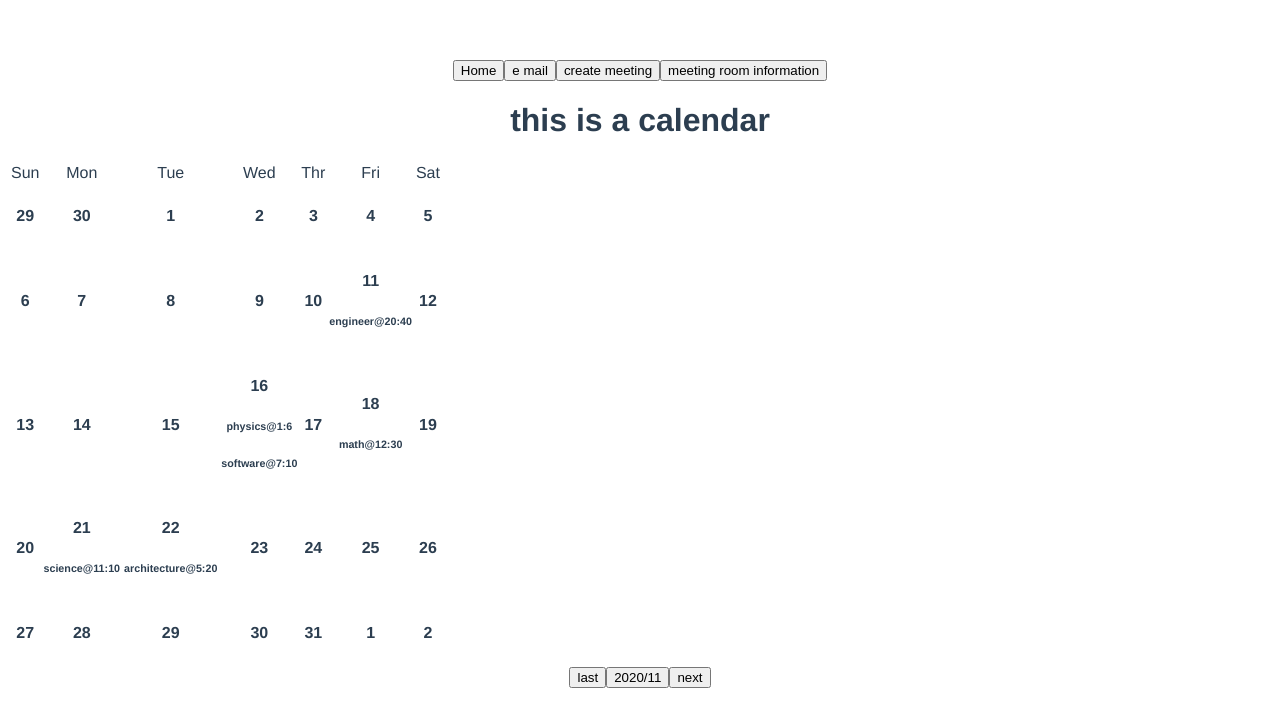
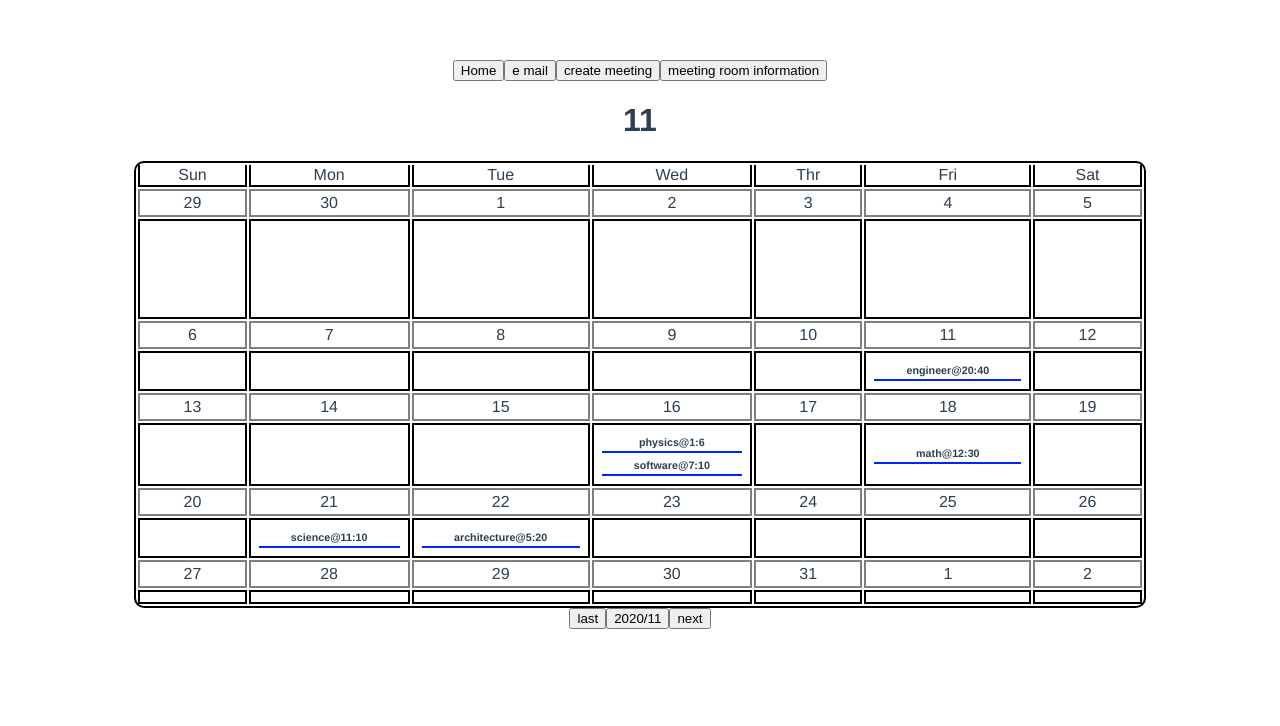
Before and after one commit to horacio195511/Virtual-Meeting-Room-Management, a Vue app: page / in a window 1280 px wide. Both pictures are taken after a click on the button "Home". Shown: the top 726 px of the page. Built offline with nearby package versions, Linux system fonts and the light colour scheme.

Commit message:
finish most functionality
cancel meeting and disinvite remain

```diff
--- a/src/components/Calendar.vue
+++ b/src/components/Calendar.vue
@@ -1,36 +1,113 @@
 <template>
     <div>
-        <h1>this is a calendar</h1>
-        <table>
+        <h1>{{ currentMonth }}</h1>
+        <table class='calendar'>
             <tr>
-                <td>Sun</td><td>Mon</td><td>Tue</td><td>Wed</td><td>Thr</td><td>Fri</td><td>Sat</td>
+                <td class="dateRow">Sun</td>
+                <td class="dateRow">Mon</td>
+                <td class="dateRow">Tue</td>
+                <td class="dateRow">Wed</td>
+                <td class="dateRow">Thr</td>
+                <td class="dateRow">Fri</td>
+                <td class="dateRow">Sat</td>
             </tr>
-            <tr><DateInfo v-for="date in cal[0]" :date='date.number' :key="date.id"
-            :meetings="meetings[date.number]" :full-meeting-info="fullMeetingInfo">
+            <tr>
+            <DateInfo
+              v-for="date in cal[0]"
+              :date='date.number'
+              :key="date.id"
+              @full-meeting-info="below='FullMeetingInfo'">
+            </DateInfo>
+            </tr>
+            <tr class="meetingRow">
+            <DateInfo
+              v-for="date in cal[0]"
+              :key="date.id"
+              :meetings="meetings[date.number]"
+              @full-meeting-info="below='FullMeetingInfo'">
+            </DateInfo>
+            </tr>
+
+            <tr>
+            <DateInfo
+              v-for="date in cal[1]"
+              :date='date.number'
+              :key="date.id"
+              @full-meeting-info="below='FullMeetingInfo'">
+            </DateInfo>
+            </tr>
+            <tr>
+            <DateInfo
+              v-for="date in cal[1]"
+              :key="date.id"
+              :meetings="meetings[date.number]"
+              @full-meeting-info="below='FullMeetingInfo'">
             </DateInfo></tr>
-            <tr><DateInfo v-for="date in cal[1]" :date='date.number' :key="date.id"
-            :meetings="meetings[date.number]" :full-meeting-info="fullMeetingInfo">
+
+            <tr>
+            <DateInfo
+              v-for="date in cal[2]"
+              :date='date.number'
+              :key="date.id"
+              @full-meeting-info="below='FullMeetingInfo'">
+            </DateInfo>
+            </tr>
+            <tr>
+            <DateInfo
+              v-for="date in cal[2]"
+              :key="date.id"
+              :meetings="meetings[date.number]"
+              @full-meeting-info="below='FullMeetingInfo'">
             </DateInfo></tr>
-            <tr><DateInfo v-for="date in cal[2]" :date='date.number' :key="date.id"
-            :meetings="meetings[date.number]" :full-meeting-info="fullMeetingInfo">
+
+            <tr>
+            <DateInfo
+              v-for="date in cal[3]"
+              :date='date.number'
+              :key="date.id"
+              @full-meeting-info="below='FullMeetingInfo'">
+            </DateInfo>
+            </tr>
+            <tr>
+            <DateInfo
+              v-for="date in cal[3]"
+              :key="date.id"
+              :meetings="meetings[date.number]"
+              @full-meeting-info="below='FullMeetingInfo'">
             </DateInfo></tr>
-            <tr><DateInfo v-for="date in cal[3]" :date='date.number' :key="date.id"
-            :meetings="meetings[date.number]" :full-meeting-info="fullMeetingInfo">
-            </DateInfo></tr>
-            <tr><DateInfo v-for="date in cal[4]" :date='date.number' :key="date.id"
-            :meetings="meetings[date.number]" :full-meeting-info="fullMeetingInfo">
+
+            <tr>
+            <DateInfo
+              v-for="date in cal[4]"
+              :date='date.number'
+              :key="date.id"
+              @full-meeting-info="below='FullMeetingInfo'">
+            </DateInfo>
+            </tr>
+            <tr>
+            <DateInfo
+              v-for="date in cal[4]"
+              :key="date.id"
+              :meetings="meetings[date.number]"
+              @full-meeting-info="below='FullMeetingInfo'">
             </DateInfo></tr>
         </table>
         <button @click="decMonth">last</button>
         <button>{{ currentYear }}/{{ currentMonth }}</button>
         <button @click="incMonth">next</button>
-        <div v-if="meetingSelected">
-            <full-meeting-info></full-meeting-info>
-        </div>
+        <component
+          class="component"
+          :is="below"
+          @full-meeting-info = "below = 'FullMeetingInfo'"
+          @edit-meeting = "below = 'CreateMeeting'"
+          @create-reminder = "below = 'CreateReminder'"
+          :meeting = "fullMeetingData"></component>
     </div>
 </template>
 
 <script>
+import CreateMeeting from './CreateMeeting.vue';
+import CreateReminder from './CreateReminder.vue';
 import DateInfo from './DateInfo.vue';
 import FullMeetingInfo from './FullMeetingInfo.vue';
 
@@ -38,6 +115,8 @@ export default {
   name: 'Calendar',
   props: ['initialdate'],
   components: {
+    CreateMeeting,
+    CreateReminder,
     DateInfo,
     FullMeetingInfo,
   },
@@ -49,15 +128,24 @@ export default {
       cal: this.calGenerator(this.initialdate),
       // meeting request should be done here
       meetings: this.meetingRequest(),
-      meetingSelected: false,
       selectedMeeting: undefined,
+      below: '',
     };
   },
+  computed: {
+    fullMeetingData() {
+      // request from server
+      return {
+        topic: 'science',
+        host: 'Daniel Lin',
+        start: new Date(2020, 12, 20, 15, 30),
+        end: new Date(2020, 12, 20, 16, 0),
+        location: 'room31',
+        attendee: [{ id: 1, user: 'daniel' }, { id: 2, user: 'mark' }, { id: 3, user: 'sam' }],
+      };
+    },
+  },
   methods: {
-    fullMeetingInfo(meeting) {
-      this.meetingSelected = true;
-      this.selectedMeeting = meeting;
-    },
     meetingRequest() {
       // get meeting list of the specific month from server
       const rawMeetings = [
@@ -134,3 +222,30 @@ export default {
   },
 };
 </script>
+
+<style scoped>
+.calendar{
+  border: 2px solid rgb(0, 0, 0);
+  border-radius: 10px;
+  width: 80%;
+  height: 50%;
+  display: block;
+  margin-left: auto;
+  margin-right: auto;
+}
+.dateRow{
+  width: 5%;
+  overflow: hidden;
+  border-bottom: 2px solid black;
+  border-right: 2px solid black;
+  border-left: 2px solid black;
+}
+.meetingRow{
+  height: 100px;
+}
+.component{
+  display: block;
+  margin-left: auto;
+  margin-right: auto;
+}
+</style>
--- a/src/components/CreateReminder.vue
+++ b/src/components/CreateReminder.vue
@@ -1,33 +1,39 @@
 <template>
   <div>
-    <form>
+    <h2>Create Reminder</h2>
+    <form class="center">
         <table>
               <tr>
                   <td><label for="topic">主題</label></td>
-                  <td><input id="topic" type="text"></td>
+                  <td><input id="topic" type="text" v-model="topic"></td>
               </tr>
               <tr>
                   <td><label for="host">主持人</label></td>
-                  <td><input id="host" type="text"></td>
+                  <td><input id="host" type="text" v-model="host"></td>
               </tr>
               <tr>
                   <td><label for="start">開始</label></td>
-                  <td><input id="start" type="datetime-local"></td>
+                  <td><input id="start" type="datetime-local" v-model="start"></td>
               </tr>
               <tr>
                   <td><label for="end">結束</label></td>
-                  <td><input id="end" type="datetime-local"></td>
+                  <td><input id="end" type="datetime-local" v-model="end"></td>
               </tr>
               <tr>
-                  <td><label for="location">地點</label></td>
-                  <td><input id="location" type="text"></td>
+                  <td><label for="location">會議室</label></td>
+                  <td><input id="location" type="text" v-model="location"></td>
+              </tr>
+              <tr>
+                  <td><label for="attendee">參與人</label></td>
+                  <td><input id="attendee" type="text" v-model="attendee"></td>
               </tr>
               <tr>
                   <td><label for="remind">提醒</label></td>
                   <td><input id="remind" type="datetime-local"></td>
               </tr>
               <tr>
-                  <td><input type="button" value="提交"></td>
+                  <td></td>
+                  <td><button @click='create'>建立</button></td>
               </tr>
         </table>
     </form>
@@ -38,9 +44,66 @@
 export default {
   name: 'CreateReminder',
   props: ['meeting'],
+  methods: {
+    create() {
+      // sent request to API
+
+      // go back to info
+      this.$emit('full-meeting-info');
+    },
+  },
+  computed: {
+    topic() {
+      if (this.meeting !== undefined) {
+        return this.meeting.topic;
+      }
+      return '';
+    },
+    host() {
+      if (this.meeting !== undefined) {
+        return this.meeting.host;
+      }
+      return '';
+    },
+    start() {
+      if (this.meeting !== undefined) {
+        return this.meeting.start;
+      }
+      return '';
+    },
+    end() {
+      if (this.meeting !== undefined) {
+        return this.meeting.end;
+      }
+      return '';
+    },
+    location() {
+      if (this.meeting !== undefined) {
+        return this.meeting.location;
+      }
+      return '';
+    },
+    attendee() {
+      if (this.meeting !== undefined) {
+        let tmp = '';
+        this.meeting.attendee.forEach((element) => {
+          tmp += `${element.user},`;
+        });
+        return tmp;
+      }
+      return '';
+    },
+  },
 };
 </script>
 
-<style>
-
+<style scoped>
+.center{
+  display: block;
+  margin: auto;
+  width: 30%;
+}
+td{
+  width: 30%;
+}
 </style>
--- a/src/components/DateInfo.vue
+++ b/src/components/DateInfo.vue
@@ -1,8 +1,14 @@
 <template>
-    <td>
-    <h4>{{ date }}</h4>
-    <sim-meet-info v-for='meeting in meetings' :meeting='meeting' :key='meeting.id'
-        :full-meeting-info="$emit('full-meeting-info', $event)"></sim-meet-info>
+    <td :class="style">
+      <div v-if="date !== undefined" class="no-pad">{{ date }}</div>
+      <div>
+        <sim-meet-info
+          v-for='meeting in meetings'
+          :key='meeting.id'
+          :meeting='meeting'
+          @full-meeting-info="$emit('full-meeting-info', $event)">
+        </sim-meet-info>
+      </div>
     </td>
 </template>
 
@@ -15,5 +21,28 @@ export default {
   components: {
     SimMeetInfo,
   },
+  computed: {
+    style() {
+      if (this.date !== undefined) return 'date';
+      return 'meetings';
+    },
+  },
 };
 </script>
+
+<style scoped>
+  .date{
+    height: 5%;
+    border: 2px solid gray;
+    padding: 3px;
+    margin: 3px;
+  }
+  .meetings{
+    height: 100%;
+    border: 2px solid black;
+    padding: 5px
+  }
+  .no-pad{
+    padding: 0px;
+  }
+</style>
--- a/src/components/FullMeetingInfo.vue
+++ b/src/components/FullMeetingInfo.vue
@@ -1,15 +1,54 @@
 <template>
   <div>
-      <h2>full meeting info</h2>
+      <h2>Meeting Information</h2>
+      <table class="center">
+        <tr>
+          <td>主題</td>
+          <td>{{ meeting.topic }}</td>
+        </tr>
+        <tr>
+          <td>主持人</td>
+          <td>{{ meeting.host }}</td>
+        </tr>
+        <tr>
+          <td>開始</td>
+          <td>{{ meeting.start }}</td>
+        </tr>
+        <tr>
+          <td>結束</td>
+          <td>{{ meeting.end }}</td>
+        </tr>
+        <tr>
+          <td>會議室</td>
+          <td>{{ meeting.location }}</td>
+        </tr>
+        <tr>
+          <td>參與人</td>
+          <td><h5 v-for="attendee in meeting.attendee"
+            :key="attendee.id">{{ attendee.user }} </h5></td>
+        </tr>
+        <tr>
+          <td></td>
+          <td><button @click="$emit('edit-meeting')">修改</button></td>
+        </tr>
+      </table>
   </div>
 </template>
 
 <script>
 export default {
   name: 'FullMeetingInfo',
+  props: ['meeting'],
 };
 </script>
 
-<style>
-
+<style scoped>
+.center{
+  display: block;
+  margin: auto;
+  width: 30%;
+}
+td{
+  width: 30%;
+}
 </style>
--- a/src/components/SimMeetInfo.vue
+++ b/src/components/SimMeetInfo.vue
@@ -1,6 +1,10 @@
 <template>
-    <h6 @click="$emit('full-meeting-info', meeting)">
-        {{ shortInfo }}</h6>
+    <h6
+      @click="$emit('full-meeting-info', meeting)"
+      class="meeting"
+    >
+      {{ shortInfo }}
+    </h6>
 </template>
 
 <script>
@@ -22,3 +26,12 @@ export default {
   },
 };
 </script>
+
+<style scoped>
+.meeting{
+  height:20%;
+  border-bottom: 2px solid rgb(0, 38, 255);
+  padding: 3px;
+  margin: 3px;
+}
+</style>
```
Also changed, not shown: src/App.vue (+3 -11 lines), src/components/CreateMeeting.vue (+76 -16 lines).
